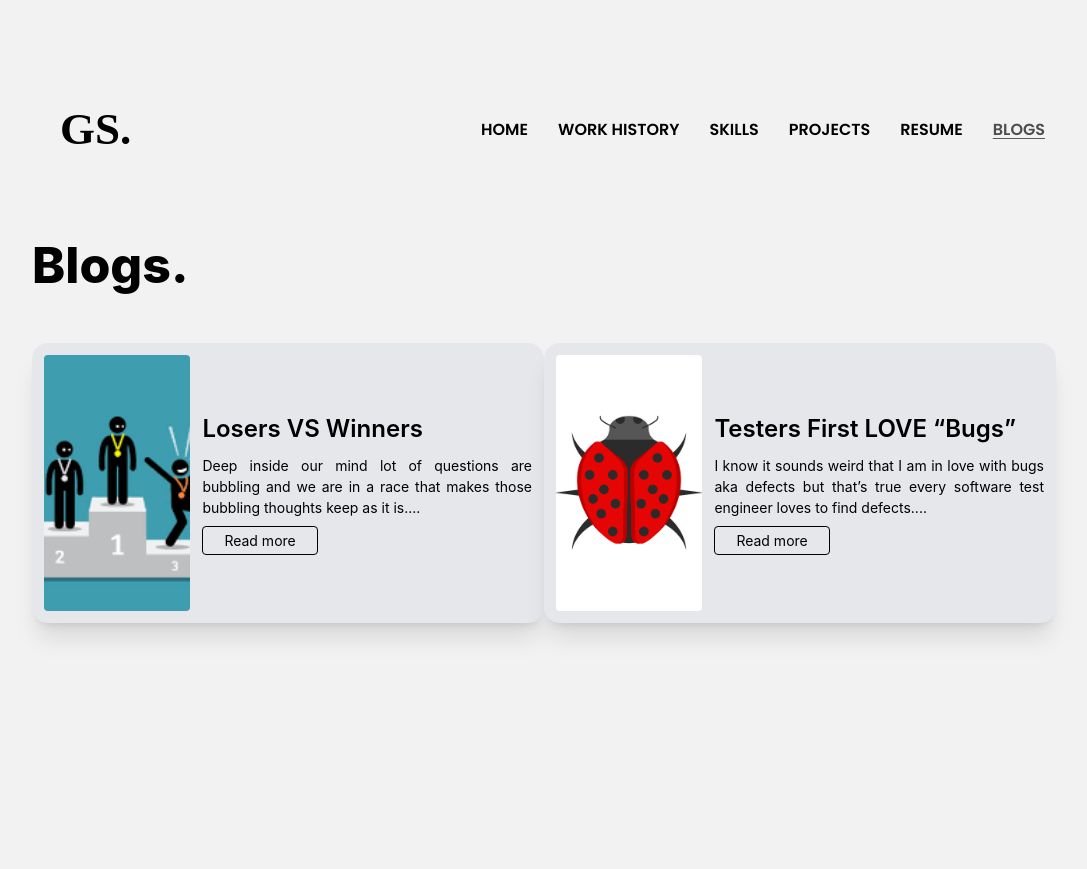
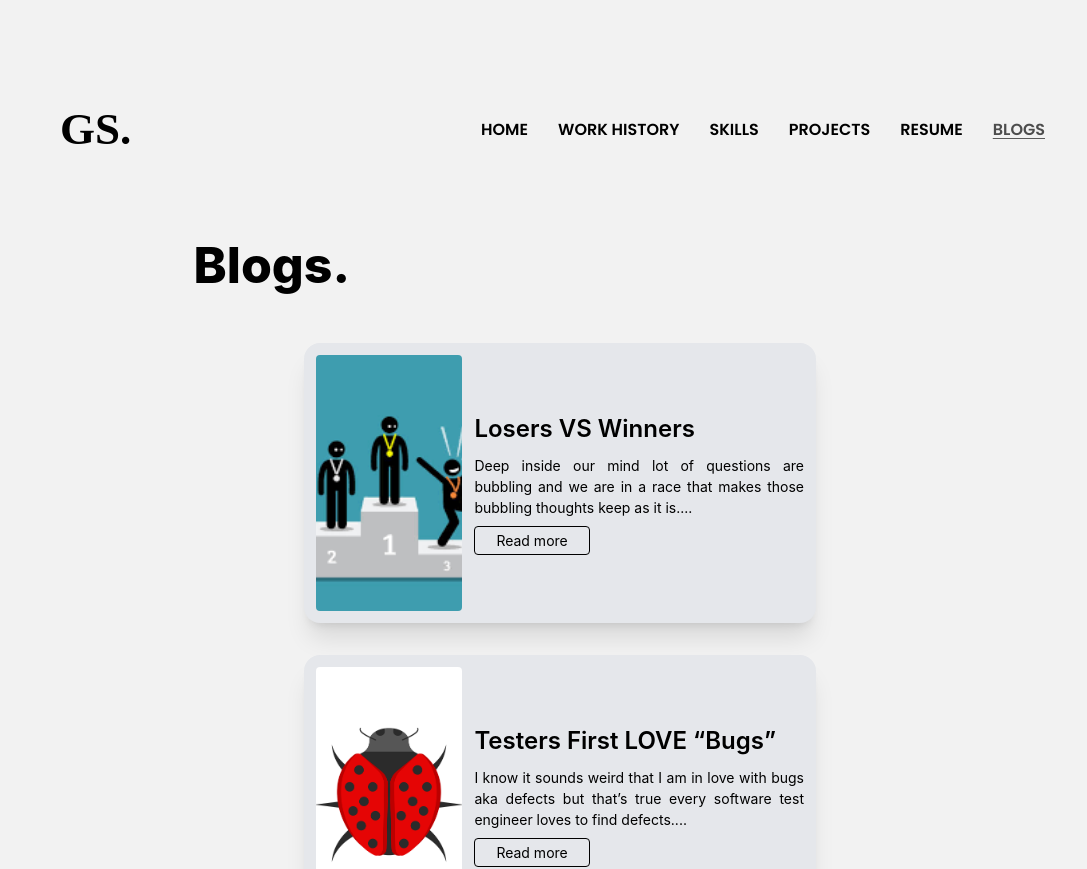
Before and after one commit to amitmishrra/gauravsingh, a React (Create React App) app: page /#/blogs in a window 1280 px wide. Shown: the top 869 px of the page, without its empty margins (80-1167 px from the left). Before the commit the page ends 800 px from the top, so only its background shows below. Built offline with nearby package versions, Linux system fonts and the light colour scheme.

Commit message:
padding fixed

```diff
--- a/src/Pages/Blogs/index.jsx
+++ b/src/Pages/Blogs/index.jsx
@@ -7,15 +7,15 @@ import blogsData from "../../Data/BlogsData.json"
 const Blogs = () => {
   return (
     <main>
-      <section>
+      <section className=" ">
         <h1>Blogs.</h1>
 
         <div className="blogs flex lg:flex-row flex-col justify-center items-center flex-wrap">
         {
           blogsData.map((data)=>{
             return(
-              <div onClick={()=>{window.open(data.link, "_blank")}}>
-                <div className="container flex items-center p-3  w-[90%] lg:w-[40vw] lg:h-[35vh] h-[20vh] rounded-2xl bg-gray-200 shadow-xl my-4">
+
+                <div onClick={()=>{window.open(data.link, "_blank")}} className="container flex items-center p-3  w-[90%] lg:w-[40vw] lg:h-[35vh] h-[20vh] rounded-2xl bg-gray-200 shadow-xl my-4">
                     <img src={data.img} className=" object-cover h-[9rem] w-[30%]  lg:h-full rounded" alt="" />
                     <div className=" w-[70%] pl-3 flex flex-col">
                         <h1 className=" text-[17px] md:text-[24px] font-semibold mb-2">
@@ -29,7 +29,6 @@ const Blogs = () => {
                         </button>
                     </div>
                 </div>
-            </div>
             )
           })
         }
--- a/src/index.css
+++ b/src/index.css
@@ -42,7 +42,7 @@ main {
 }
 
 section {
-  width: 95%;
+  width: 100%;
   padding-inline: 1rem;
   display: flex;
   flex-direction: column;
@@ -52,6 +52,8 @@ section {
 @media (min-width: 770px) {
   main {
     padding-top: 2rem;
+    max-width: 900px;
+    margin: auto;
   }
 
   section {
```
